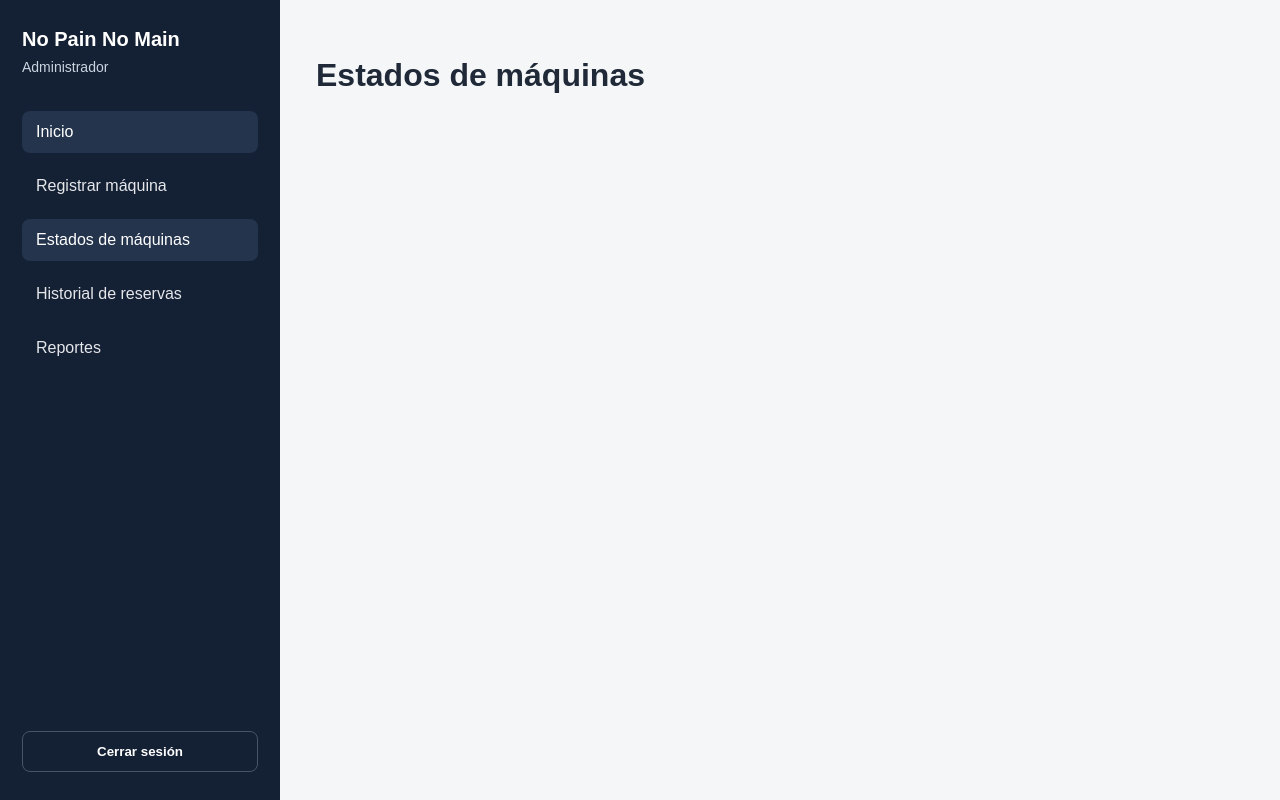
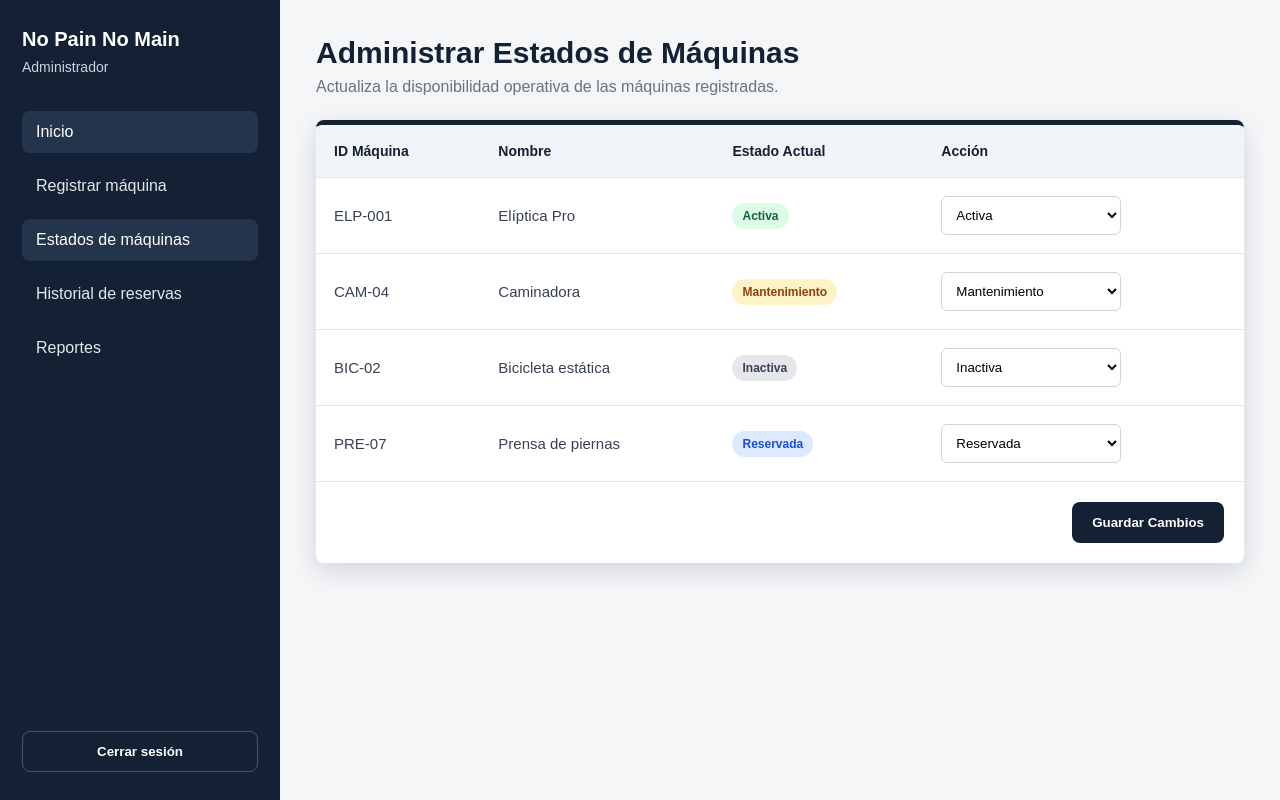
Before and after one commit to No-pain-No-main/project-frontend, a Vue app: page /admin/machines/status in a window 1280 px wide. Built offline with nearby package versions, Linux system fonts and the light colour scheme.

Commit message:
Para colocar la pantalla de estados de maquinas

```diff
--- /dev/null
+++ b/src/components/machines/MachineStatusTable.vue
@@ -0,0 +1,188 @@
+<template>
+  <div class="table-card">
+    <table>
+      <thead>
+        <tr>
+          <th>ID Máquina</th>
+          <th>Nombre</th>
+          <th>Estado Actual</th>
+          <th>Acción</th>
+        </tr>
+      </thead>
+
+      <tbody>
+        <tr
+          v-for="machine in localMachines"
+          :key="machine.id"
+        >
+          <td>{{ machine.id }}</td>
+          <td>{{ machine.name }}</td>
+          <td>
+            <span class="status-badge" :class="getStatusClass(machine.status)">
+              {{ machine.status }}
+            </span>
+          </td>
+          <td>
+            <select v-model="machine.newStatus">
+              <option value="Activa">Activa</option>
+              <option value="Inactiva">Inactiva</option>
+              <option value="Mantenimiento">Mantenimiento</option>
+              <option value="Reservada">Reservada</option>
+            </select>
+          </td>
+        </tr>
+      </tbody>
+    </table>
+
+    <div class="actions">
+      <button @click="saveChanges">
+        Guardar Cambios
+      </button>
+    </div>
+  </div>
+</template>
+
+<script setup>
+import { reactive } from 'vue'
+
+const props = defineProps({
+  machines: {
+    type: Array,
+    required: true
+  }
+})
+
+const emit = defineEmits(['save'])
+
+const localMachines = reactive(
+  props.machines.map(machine => ({
+    ...machine,
+    newStatus: machine.status
+  }))
+)
+
+function getStatusClass(status) {
+  if (status === 'Activa') return 'active'
+  if (status === 'Inactiva') return 'inactive'
+  if (status === 'Mantenimiento') return 'maintenance'
+  if (status === 'Reservada') return 'reserved'
+  return ''
+}
+
+function saveChanges() {
+  const changes = localMachines.map(machine => ({
+    id: machine.id,
+    name: machine.name,
+    previousStatus: machine.status,
+    newStatus: machine.newStatus
+  }))
+
+  emit('save', changes)
+
+  localMachines.forEach(machine => {
+    machine.status = machine.newStatus
+  })
+}
+</script>
+
+<style scoped>
+.table-card {
+  background-color: white;
+  border-radius: 8px;
+  box-shadow: 0 8px 26px rgba(15, 23, 42, 0.14);
+  overflow: hidden;
+  border-top: 5px solid #142033;
+}
+
+table {
+  width: 100%;
+  border-collapse: collapse;
+}
+
+thead {
+  background-color: #f1f5f9;
+}
+
+th,
+td {
+  text-align: left;
+  padding: 18px;
+  border-bottom: 1px solid #e5e7eb;
+}
+
+th {
+  color: #142033;
+  font-size: 14px;
+}
+
+td {
+  color: #374151;
+  font-size: 15px;
+}
+
+select {
+  width: 180px;
+  border: 1px solid #d1d5db;
+  border-radius: 6px;
+  padding: 10px;
+  background-color: white;
+}
+
+.status-badge {
+  display: inline-block;
+  padding: 6px 10px;
+  border-radius: 999px;
+  font-weight: 700;
+  font-size: 12px;
+}
+
+.status-badge.active {
+  background-color: #dcfce7;
+  color: #166534;
+}
+
+.status-badge.inactive {
+  background-color: #e5e7eb;
+  color: #374151;
+}
+
+.status-badge.maintenance {
+  background-color: #fef3c7;
+  color: #92400e;
+}
+
+.status-badge.reserved {
+  background-color: #dbeafe;
+  color: #1d4ed8;
+}
+
+.actions {
+  display: flex;
+  justify-content: flex-end;
+  padding: 20px;
+}
+
+.actions button {
+  background-color: #142033;
+  color: white;
+  border: none;
+  border-radius: 8px;
+  padding: 13px 20px;
+  font-weight: 700;
+  cursor: pointer;
+}
+
+.actions button:hover {
+  background-color: #1f2f46;
+}
+
+@media (max-width: 760px) {
+  .table-card {
+    overflow-x: auto;
+  }
+
+  table {
+    min-width: 720px;
+  }
+}
+</style>
--- a/src/views/admin/MachineStatusView.vue
+++ b/src/views/admin/MachineStatusView.vue
@@ -1,3 +1,93 @@
 <template>
-  <h1>Estados de máquinas</h1>
+  <section class="machine-status-view">
+    <div class="page-header">
+      <h1>Administrar Estados de Máquinas</h1>
+      <p>Actualiza la disponibilidad operativa de las máquinas registradas.</p>
+    </div>
+
+    <p v-if="successMessage" class="success-message">
+      {{ successMessage }}
+    </p>
+
+    <MachineStatusTable
+      :machines="machines"
+      @save="handleSaveChanges"
+    />
+  </section>
 </template>
+
+<script setup>
+import { ref } from 'vue'
+import MachineStatusTable from '../../components/machines/MachineStatusTable.vue'
+
+const machines = ref([
+  {
+    id: 'ELP-001',
+    name: 'Elíptica Pro',
+    status: 'Activa'
+  },
+  {
+    id: 'CAM-04',
+    name: 'Caminadora',
+    status: 'Mantenimiento'
+  },
+  {
+    id: 'BIC-02',
+    name: 'Bicicleta estática',
+    status: 'Inactiva'
+  },
+  {
+    id: 'PRE-07',
+    name: 'Prensa de piernas',
+    status: 'Reservada'
+  }
+])
+
+const successMessage = ref('')
+
+function handleSaveChanges(changes) {
+  /*
+    TODO:
+    Cuando el backend tenga endpoint de máquinas,
+    aquí se reemplaza la simulación por machineService.updateMachineStatus().
+  */
+
+  const changedMachines = changes.filter(
+    machine => machine.previousStatus !== machine.newStatus
+  )
+
+  if (changedMachines.length === 0) {
+    successMessage.value = 'No se realizaron cambios de estado.'
+    return
+  }
+
+  successMessage.value = `Se actualizaron ${changedMachines.length} máquina(s) correctamente.`
+}
+</script>
+
+<style scoped>
+.machine-status-view {
+  display: flex;
+  flex-direction: column;
+  gap: 24px;
+}
+
+.page-header h1 {
+  margin: 0;
+  color: #142033;
+  font-size: 30px;
+}
+
+.page-header p {
+  margin: 8px 0 0;
+  color: #6b7280;
+}
+
+.success-message {
+  background-color: #dcfce7;
+  color: #166534;
+  padding: 14px;
+  border-radius: 8px;
+  font-size: 14px;
+}
+</style>
```
